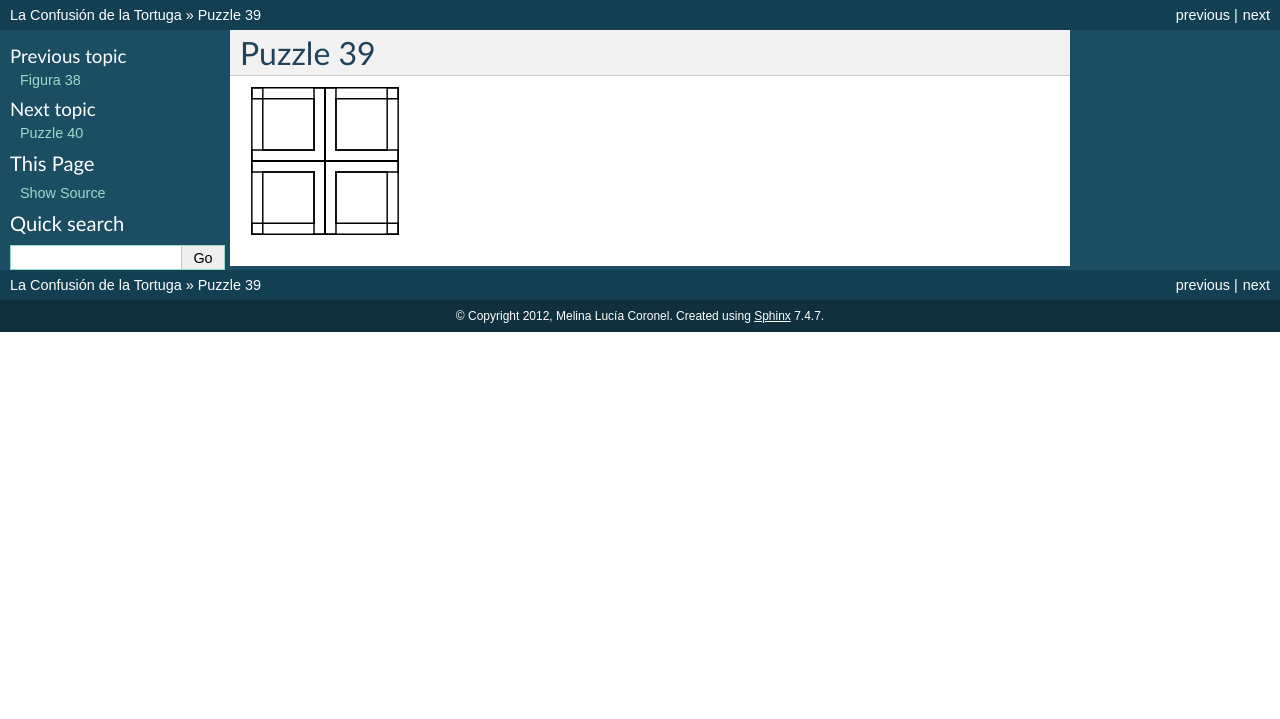
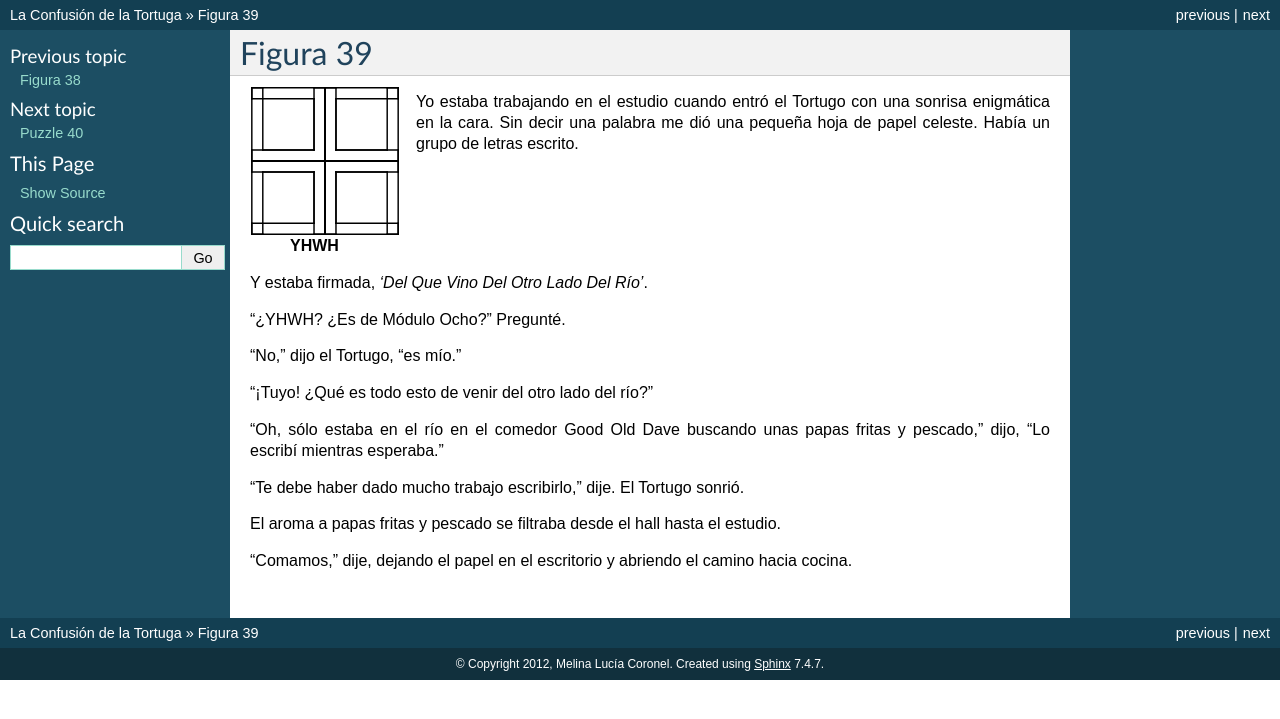
Before and after one commit to humitos/turtle-confusion-es, a Sphinx documentation site: the page built from docs/puzzle-39.rst, in a window 1280 px wide. Shown: the top 719 px of the page. Built offline with Sphinx 7.4.7, drawn with Linux system fonts in a browser that asks for light colours.

Commit message:
Puzzle 39 finished

```diff
--- a/docs/puzzle-39.rst
+++ b/docs/puzzle-39.rst
@@ -1,4 +1,4 @@
-Puzzle 39
+Figura 39
 =========
 
 .. image:: _static/images/confusion-39.svg
@@ -7,3 +7,23 @@ Puzzle 39
    :scale: 50 %
    :alt: Puzzle 39
    :align: left
+
+Yo estaba trabajando en el estudio cuando entró el Tortugo con una sonrisa enigmática en la cara. Sin decir una palabra me dió una pequeña hoja de papel celeste. Había un grupo de letras escrito.
+
+    **YHWH**
+
+Y estaba firmada, *'Del Que Vino Del Otro Lado Del Río'*.
+
+"¿YHWH? ¿Es de Módulo Ocho?" Pregunté.
+
+"No," dijo el Tortugo, "es mío."
+
+"¡Tuyo! ¿Qué es todo esto de venir del otro lado del río?"
+
+"Oh, sólo estaba en el río en el comedor Good Old Dave buscando unas papas fritas y pescado," dijo, "Lo escribí mientras esperaba."
+
+"Te debe haber dado mucho trabajo escribirlo," dije. El Tortugo sonrió.
+
+El aroma a papas fritas y pescado se filtraba desde el hall hasta el estudio.
+
+"Comamos," dije, dejando el papel en el escritorio y abriendo el camino hacia cocina.
```
